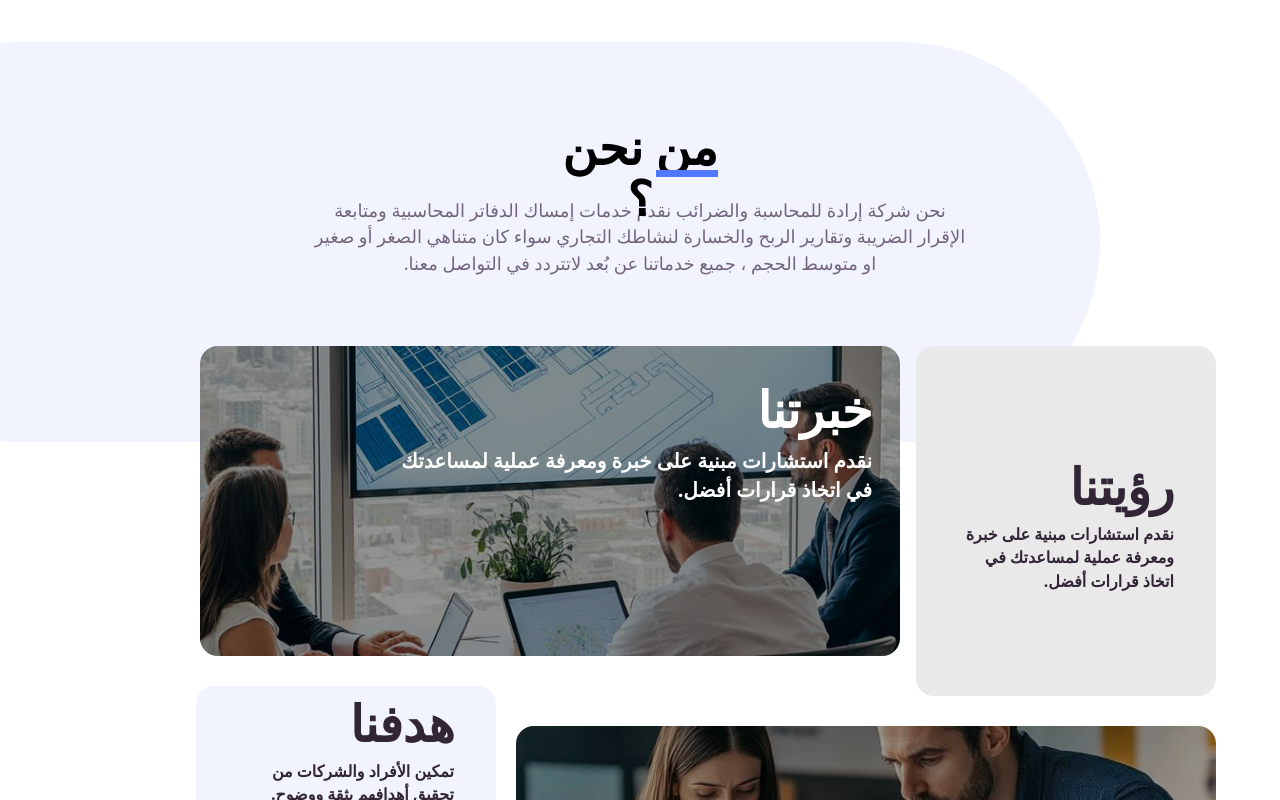
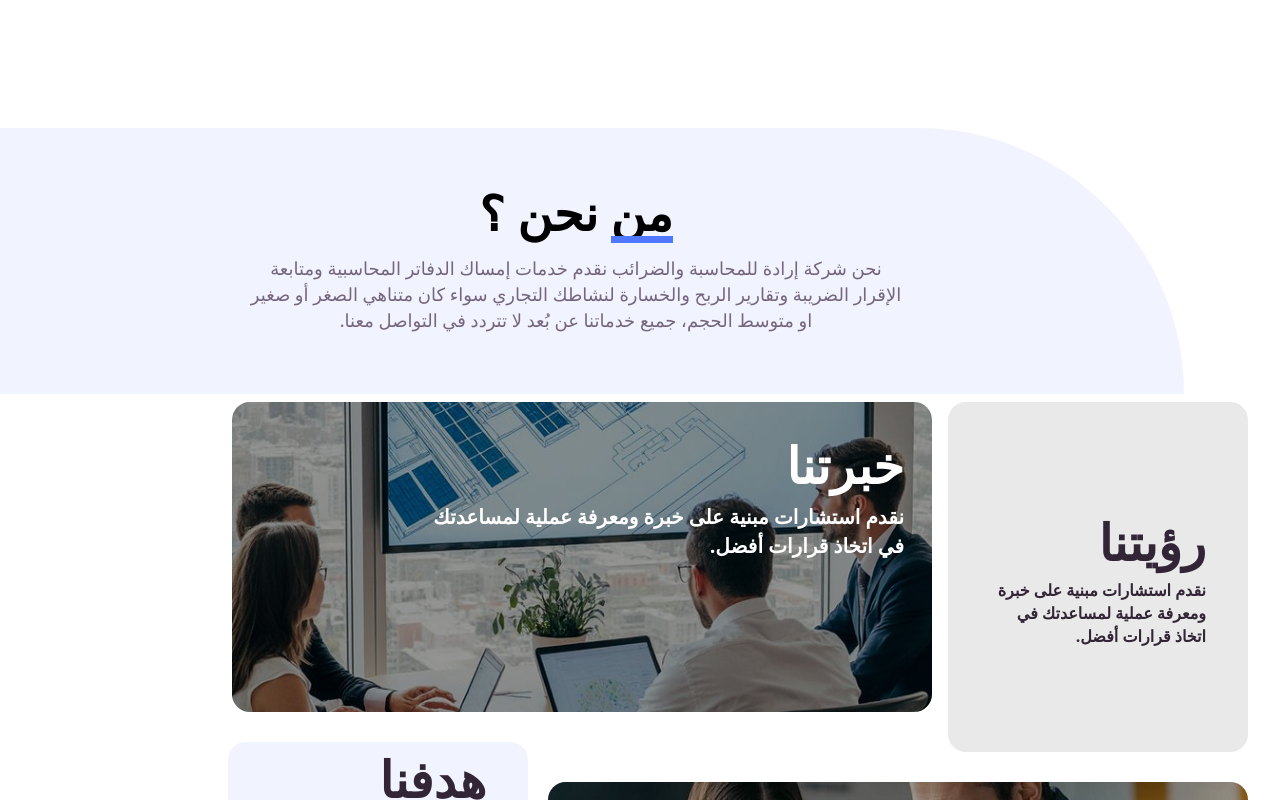
Before and after one commit to HamzaRamadan/NuzumAccounting, a React (Vite) app: page / in a window 1280 px wide. Shown: the part 1440-2240 px from the top of the page. Built offline with nearby package versions, Linux system fonts and the light colour scheme; what @vuer-ai/react-helmet-async would draw is missing.

Commit message:
Last Update

```diff
--- a/src/App.tsx
+++ b/src/App.tsx
@@ -2,7 +2,7 @@ import { FaWhatsapp } from "react-icons/fa";
 import "./App.css";
 import About from "./components/About";
 // import AdditionalServices from "./components/AdditionalServices";
-import { Analytics } from "./components/Analytics";
+// import { Analytics } from "./components/Analytics";
 import Contact from "./components/Contact";
 import FloatingFeatures from "./components/FloatingFeatures";
 import Footer from "./components/Footer";
@@ -16,7 +16,7 @@ import WhyChoose from "./components/WhyChoose";
 function App() {
   return (
     <>
-      <Analytics gtmId="GTM-125455" fbPixelId="" clarityId="" />
+      {/* <Analytics gtmId="GTM-125455" fbPixelId="" clarityId="" /> */}
       <Home />
       <FloatingFeatures />
       <About />
@@ -52,5 +52,3 @@ function App() {
 }
 
 export default App;
-
-// service_ii9h6xw                     template_b969o32        xfBdJV0Wg9Lj2jxwQ
--- a/src/components/Contact.tsx
+++ b/src/components/Contact.tsx
@@ -47,15 +47,15 @@ const Contact = () => {
 
     try {
       await emailjs.send(
-        "service_q53f7di",
-        "template_mtbjly3",
+        "service_th1yq0e",
+        "template_qtbauua",
         {
           name,
           email,
           phone,
           consultation,
         },
-        "xfBdJV0Wg9Lj2jxwQ"
+        "iODxejsnPdPfDdqkz"
       );
 
       setToast({
--- a/src/components/FormReviews.tsx
+++ b/src/components/FormReviews.tsx
@@ -36,10 +36,10 @@ const Reviews2 = () => {
 
     try {
       await emailjs.send(
-        "service_q53f7di",
-        "template_b969o32",
+        "service_th1yq0e",
+        "template_dd4ecfd",
         { user_name: name, rating, message },
-        "xfBdJV0Wg9Lj2jxwQ",
+        "iODxejsnPdPfDdqkz",
       );
 
       setToast({ message: "تم إرسال التقييم بنجاح ✅", type: "success" });
--- a/src/components/WhoAre.tsx
+++ b/src/components/WhoAre.tsx
@@ -1,91 +1,84 @@
 const WhoAre = () => {
   return (
-    <section
-      dir="rtl"
-      className="relative w-full pt-[90px] pb-[110px] overflow-hidden"
-    >
-      {/* الدائرة الخلفية */}
-      <div
-      // className="absolute top-[10px] left-[-180px] w-[100%] h-[400px] bg-[#f53905] rounded-full" />
-  className="
-    absolute
-    top-[60px] left-[-60px]
-    w-[110%] h-[160px]
+    <section className="w-full py-12 sm:py-16 md:py-20 lg:py-24">
+      <div className="max-w-[1440px] mx-auto px-4 sm:px-6 lg:px-8">
 
-    bg-[#5078FF14]
-    rounded-full
+        {/* Header Section */}
+        <div
+          className="
+            bg-[#5078FF14]
+            rounded-tr-[180px] sm:rounded-tr-[260px] md:rounded-tr-[300px] lg:rounded-tr-[336px]
 
-    md:top-[10px] md:left-[-180px]
-    md:w-[100%] md:h-[400px]
-  "
-/>
+            pt-10 sm:pt-12 md:pt-14 lg:pt-[60px]
+            pb-8 sm:pb-10 md:pb-12 lg:pb-[60px]
 
-      <div className="relative mx-auto max-w-[1200px] px-6">
-        {/* العنوان الرئيسي */}
-        <div className="flex flex-col items-center mb-[70px] relative">
-      <div className="relative inline-block">
-  <h1 className="font-almarai font-extrabold text-[48px] leading-[106%] tracking-[-1%] text-center w-[184px] h-[51px] opacity-100">
+            px-4 sm:px-6 md:px-10 lg:px-[80px]
 
-    <span className="relative inline-block">
-      من
-      <span className="absolute left-0 -bottom-1 w-full h-[6px] sm:h-[7px] bg-[#5078FF]" />
-    </span>
+            -translate-x-0 sm:-translate-x-4 md:-translate-x-8 lg:-translate-x-16
+          "
+        >
+          {/* Title + Description */}
+          <div className="flex flex-col items-center text-center">
+            <div className="relative inline-block">
+              <h1 className="font-almarai font-extrabold text-[48px] leading-[106%] tracking-[-1%]">
+                <span className="relative inline-block">
+                  من
+                  <span className="absolute left-0 -bottom-1 w-full h-[6px] sm:h-[7px] bg-[#5078FF]" />
+                </span>{" "}
+                نحن ؟
+              </h1>
+            </div>
 
-    {" "}نحن ؟
-  </h1>
-</div>
-
-
-          <p className="mt-6 font-almarai font-normal text-[18px] text-[#331B3BA8] leading-[146%] tracking-[2%] text-center max-w-[662px] opacity-100">
-           نحن شركة إرادة للمحاسبة والضرائب نقدم خدمات إمساك الدفاتر المحاسبية ومتابعة الإقرار الضريبة وتقارير الربح والخسارة لنشاطك التجاري سواء كان متناهي الصغر أو صغير او متوسط الحجم ، جميع خدماتنا عن بُعد
-لاتتردد في التواصل معنا.
-          </p>
+            <p className="mt-4 font-almarai font-normal text-[18px] text-[#331B3BA8] leading-[146%] tracking-[2%] max-w-[662px]">
+              نحن شركة إرادة للمحاسبة والضرائب نقدم خدمات إمساك الدفاتر المحاسبية
+              ومتابعة الإقرار الضريبة وتقارير الربح والخسارة لنشاطك التجاري سواء
+              كان متناهي الصغر أو صغير او متوسط الحجم، جميع خدماتنا عن بُعد لا
+              تتردد في التواصل معنا.
+            </p>
+          </div>
         </div>
 
-        {/* الجزء الأول: رؤيتنا و خبرتنا */}
-        <div className="grid grid-cols-1 -mt-20 md:mt-2 lg:grid-cols-[300px_700px] gap-[16px] justify-start">
+        {/* القسم الأول: رؤيتنا + خبرتنا */}
+        {/* <div className="grid grid-cols-1 -mt-12 md:mt-4 lg:grid-cols-[300px_700px] gap-[16px] justify-start"> */}
+          <div className="grid grid-cols-1 mt-1 sm:mt-10 md:mt-2 lg:grid-cols-[300px_700px] gap-[16px] justify-start">
           {/* رؤيتنا */}
-
           <div className="w-full h-[350px] bg-[#E9E9E9] rounded-[18px] px-[42px] flex flex-col justify-center">
-            <h3 className="font-almarai font-bold text-[50px] leading-[148%] tracking-[-0.01em] text-right text-[#322536] opacity-100">
+            <h3 className="font-almarai font-bold text-[50px] leading-[148%] text-right text-[#322536]">
               رؤيتنا
             </h3>
 
-            <p className="font-almarai font-bold text-[16px] leading-[146%] tracking-[0] text-right text-[#322536] opacity-100">
-              نقدم استشارات مبنية على خبرة ومعرفة عملية لمساعدتك في اتخاذ قرارات أفضل.
+            <p className="font-almarai font-bold text-[16px] leading-[146%] text-right text-[#322536]">
+              نقدم استشارات مبنية على خبرة ومعرفة عملية لمساعدتك في اتخاذ قرارات
+              أفضل.
             </p>
           </div>
 
           {/* خبرتنا */}
-          <div className="relative w-full h-[310px] rounded-[18px] overflow-hidden ">
-            <img
-              src="/Who1.jpg"
-              className="w-full h-full object-cover"
-            />
+          <div className="relative w-full h-[310px] rounded-[18px] overflow-hidden">
+            <img src="/Who1.jpg" className="w-full h-full object-cover" />
 
-            <div className="absolute inset-0 bg-black/40 px-[28px] pt-[26px] flex flex-col items-start text-left">
-              <h3 className="font-almarai font-bold text-[50px] leading-[148%] tracking-[-0.01em] text-right text-white opacity-100">
+            <div className="absolute inset-0 bg-black/40 px-[28px] pt-[26px]">
+              <h3 className="font-almarai font-bold text-[50px] leading-[148%] text-right text-white">
                 خبرتنا
               </h3>
 
-              <p className="font-almarai font-bold text-[20px] leading-[146%] tracking-[0] text-right text-white opacity-100 max-w-[480px]">
-                نقدم استشارات مبنية على خبرة ومعرفة عملية لمساعدتك في اتخاذ قرارات أفضل.
+              <p className="font-almarai font-bold text-[20px] leading-[146%] text-right text-white max-w-[480px]">
+                نقدم استشارات مبنية على خبرة ومعرفة عملية لمساعدتك في اتخاذ قرارات
+                أفضل.
               </p>
             </div>
           </div>
         </div>
 
-        {/* الجزء الثاني: قيمنا و هدفنا */}
+        {/* القسم الثاني: قيمنا + هدفنا */}
         <div className="grid grid-cols-1 lg:grid-cols-[700px_300px] gap-[20px] mt-[30px] justify-start">
+
           {/* قيمنا */}
           <div className="relative w-full h-[310px] rounded-[18px] overflow-hidden">
-            <img
-              src="/Who2.jpg"
-              className="w-full h-full object-cover"
-            />
+            <img src="/Who2.jpg" className="w-full h-full object-cover" />
 
             <div className="absolute inset-0 bg-black/40 px-[28px] pb-[26px] flex flex-col justify-end">
-              <h3 className="font-almarai font-bold text-[50px] leading-[148%] tracking-[-0.01em] text-right text-white">
+              <h3 className="font-almarai font-bold text-[50px] leading-[148%] text-right text-white">
                 قيمنا
               </h3>
 
@@ -95,10 +88,9 @@ const WhoAre = () => {
             </div>
           </div>
 
-
           {/* هدفنا */}
           <div className="w-full h-[300px] lg:-mt-10 bg-[#F1F4FF] rounded-[18px] px-[42px] flex flex-col justify-start">
-            <h3 className="font-almarai font-bold text-[50px] leading-[148%] tracking-[-0.01em] text-right text-[#322536]">
+            <h3 className="font-almarai font-bold text-[50px] leading-[148%] text-right text-[#322536]">
               هدفنا
             </h3>
 
@@ -107,6 +99,7 @@ const WhoAre = () => {
             </p>
           </div>
         </div>
+
       </div>
     </section>
   );
```
Also changed, not shown: src/components/Analytics.tsx (+114 -114 lines).
